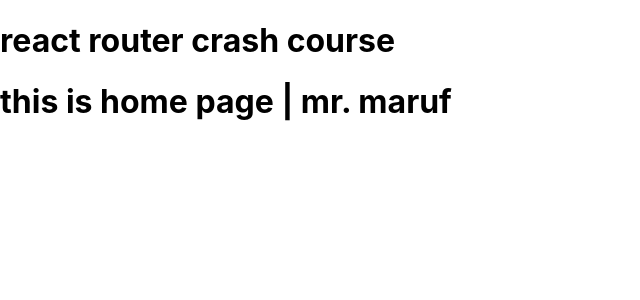
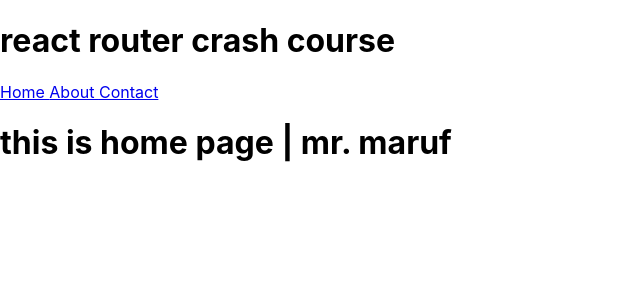
Before and after one commit to islamMaruf/LearnReactRouter, a React (Create React App) app: page / in a window 1280 px wide. Shown: the top 300 px of the page, without its empty margins (0-640 px from the left). Built offline with nearby package versions, Linux system fonts and the light colour scheme.

Commit message:
link prop added for single page

```diff
--- a/src/App.js
+++ b/src/App.js
@@ -5,6 +5,7 @@ import {BrowserRouter, Route, Switch} from 'react-router-dom';
 import Home from "./components/Home";
 import About from "./components/About";
 import Contact from "./components/Contact";
+import Nav from "./components/Nav";
 function App() {
     return (
         <BrowserRouter>
@@ -14,6 +15,7 @@ function App() {
                 {/*<Route path="/about" render={() => <h1>Hello i am about route</h1>} />*/}
                 {/* <Route path="/help" render={() => <h1>Hello i am help route</h1>} />*/}
                 {/*<Route path="/" exact component={Home}/>*/}
+                <Nav/>
                 <Switch>
                     <Route path="/" exact render={ () => <Home name="maruf" />}/>
                     <Route path="/about" component={About}/>
--- /dev/null
+++ b/src/components/Nav.js
@@ -0,0 +1,15 @@
+import React, {Component} from 'react';
+import {Link} from 'react-router-dom'
+class Nav extends Component {
+    render() {
+        return (
+            <nav>
+                <Link to="/"> Home </Link>
+                <Link to="/about">About </Link>
+                <Link to="/contact">Contact </Link>
+            </nav>
+        );
+    }
+}
+
+export default Nav;
```
